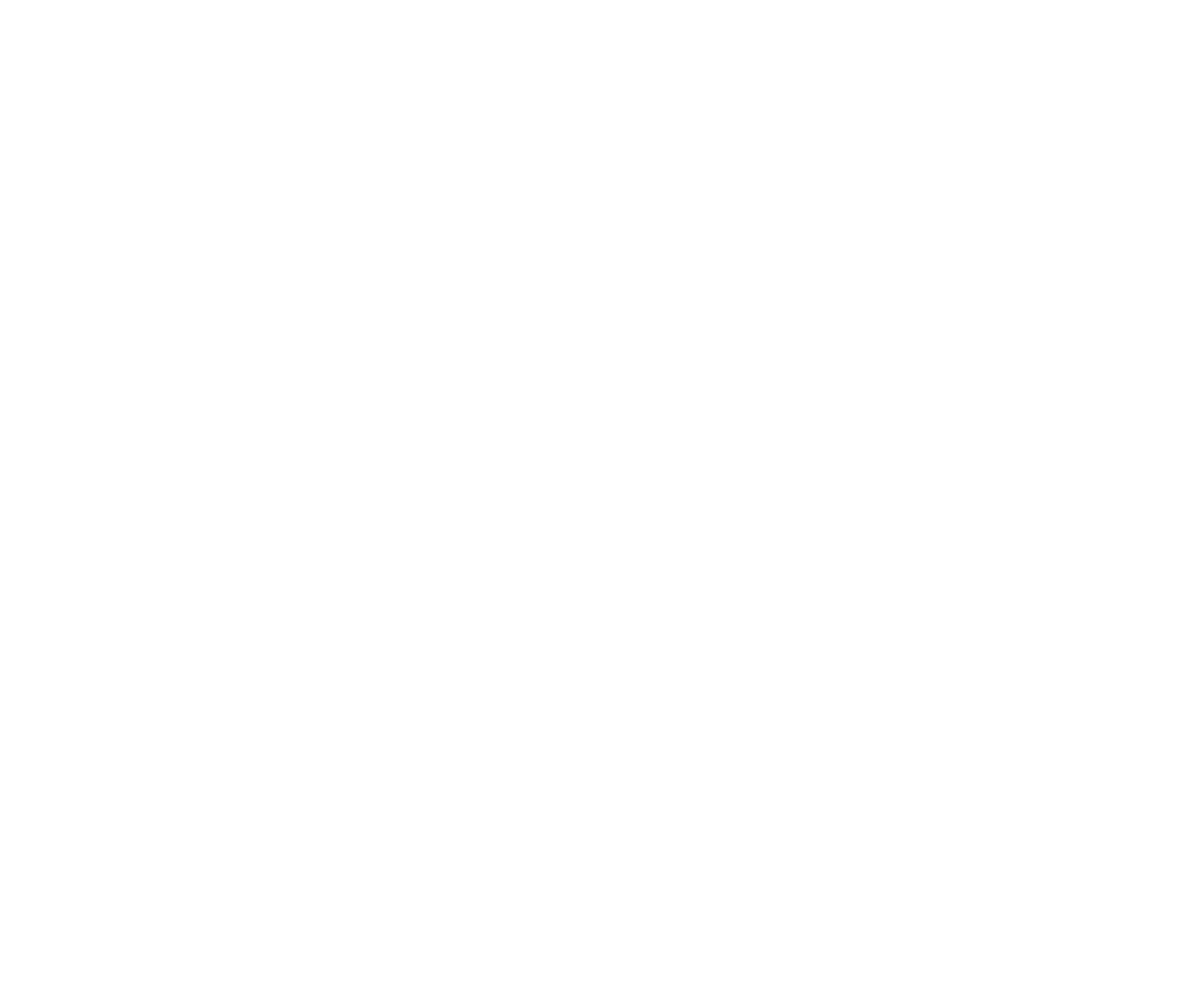
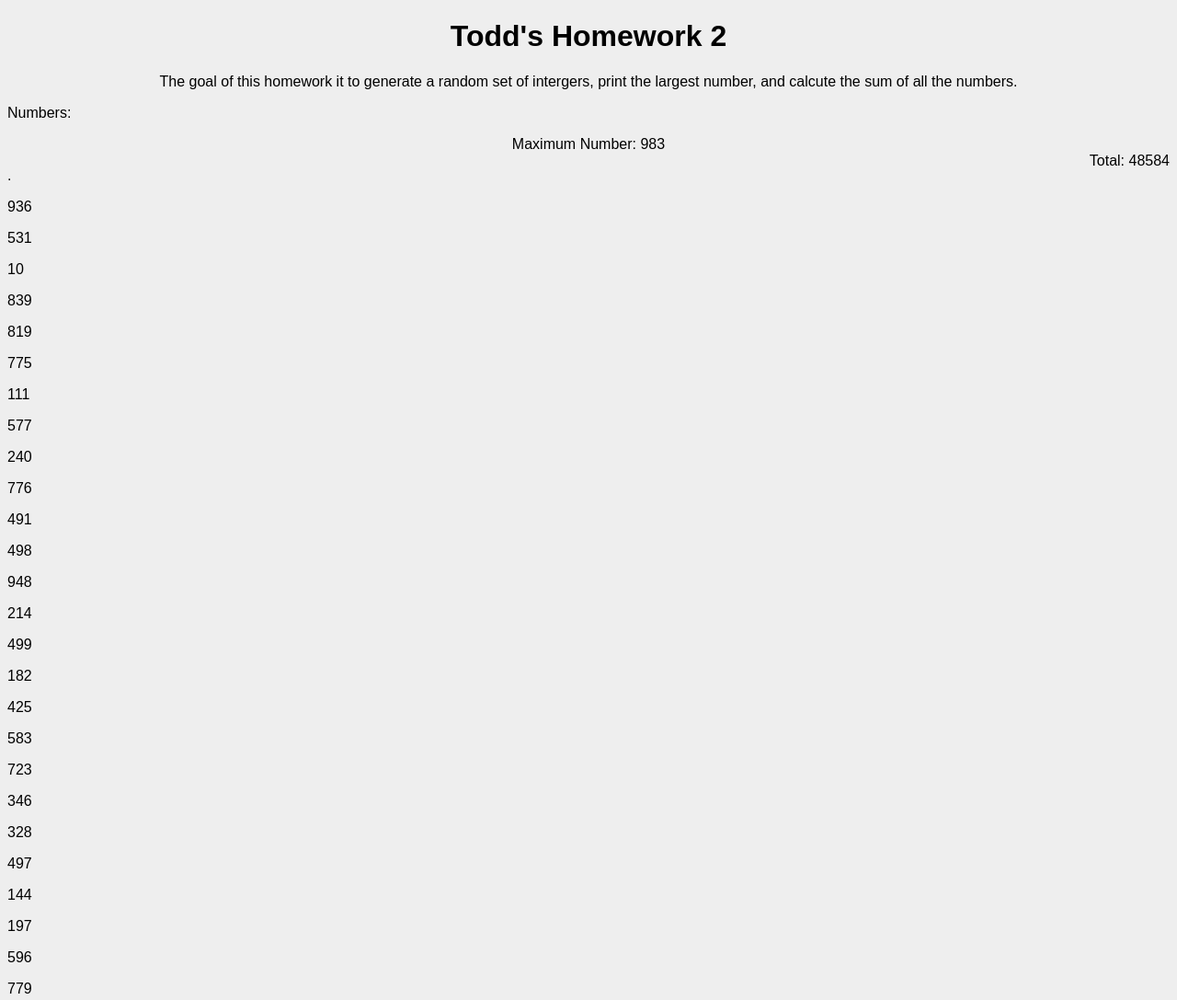
Before and after one commit to toddbrianh/gsbc-intro-web, a plain HTML site: page hw2/index.html in a window 1280 px wide. Shown: the top 1087 px of the page at 92% size. Before the commit the page ends 800 px from the top, so only its background shows below. Drawn offline with Linux system fonts and the light colour scheme.

Commit message:
Updated HMWK2

```diff
--- /dev/null
+++ b/hw2/algorithm.js
@@ -0,0 +1,16 @@
+let raNums = []
+let total = 0
+let p1 = document.createElement("p")
+p1.textContent = ".";
+document.body.appendChild(p1)
+for (let x = 1; x <= 100; x++) {
+    let rndNum = parseInt(Math.random() * (1000 - 1) + 1)
+    let p = document.createElement("p")
+    p.textContent = rndNum
+    raNums.push(rndNum)
+    total += rndNum
+    //document.getElementById("numbers").appendChild(p)
+    document.body.appendChild(p)
+}
+document.getElementById("largest").textContent = "Maximum Number: " + Math.max(...raNums)
+document.getElementById("sum").textContent = "Total: " + total
--- a/hw2/index.html
+++ b/hw2/index.html
@@ -0,0 +1,24 @@
+<!DOCTYPE html>
+<html>
+    <head>
+        <meta charset="utf-8">
+        <meta name="viewport" content="width=device-width, initial-scale=1">
+        <link rel="stylesheet" href="style.css">
+        <script src="algorithm.js" defer></script>
+        <title>Todd's Homework 2</title>
+    </head>
+    <body>
+        <h1>Todd's Homework 2</h1>
+        <p class="info">The goal of this homework it to generate a random set of intergers, print the largest number, and calcute the sum of all the numbers.</p>
+
+        <div id="intergers"></div>
+                <p>Numbers:</p>
+         </div>
+
+       <div id="largest">
+       </div>
+
+       <div id="sum">
+        </div>
+    </body>
+</html>
--- /dev/null
+++ b/hw2/style.css
@@ -0,0 +1,31 @@
+body {
+    background-color: #eeeeee;
+}
+
+h1, p , h3 {
+    font-family: Arial, Helvetica, sans-serif;
+}
+
+h1 {
+    text-align: center;
+}
+
+.info {
+    text-align: center;
+}
+
+#intergers {
+    text-align: left;
+    float: left;
+    font-family: Arial, Helvetica, sans-serif;
+}
+
+#largest {
+    text-align: center;
+    font-family: Arial, Helvetica, sans-serif;
+}
+
+#sum {
+    float: right;
+    font-family: Arial, Helvetica, sans-serif;
+}
--- a/style.css
+++ b/style.css
@@ -7,3 +7,7 @@ ul {
 li {
     display: inline;
 }
+
+.hero {
+  text-align: center;
+}
```
Also changed, not shown: index.html (+6 -3 lines).
